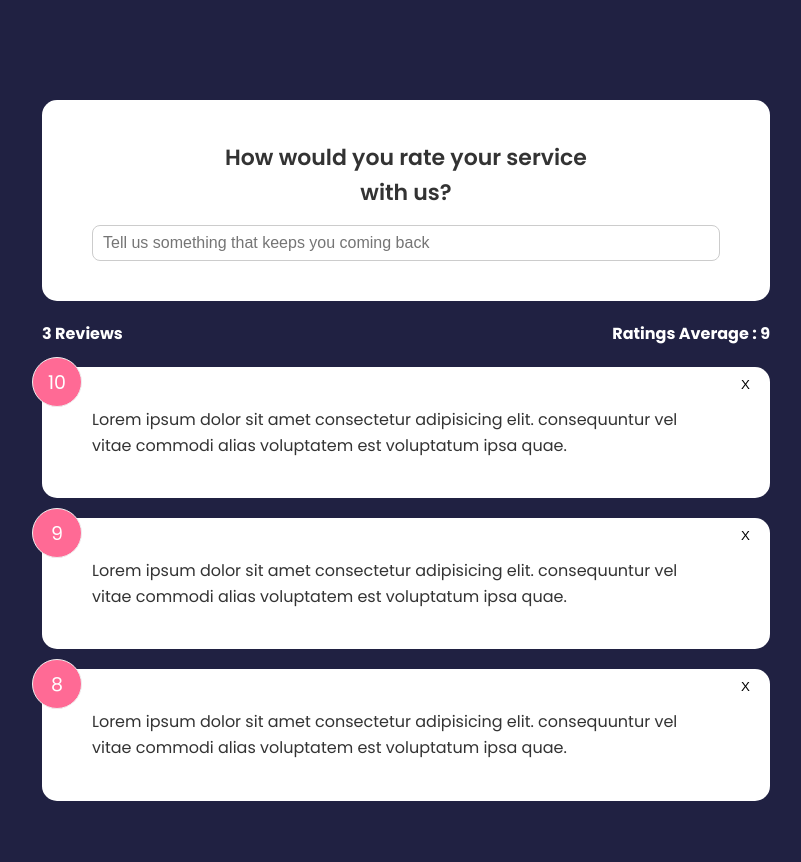
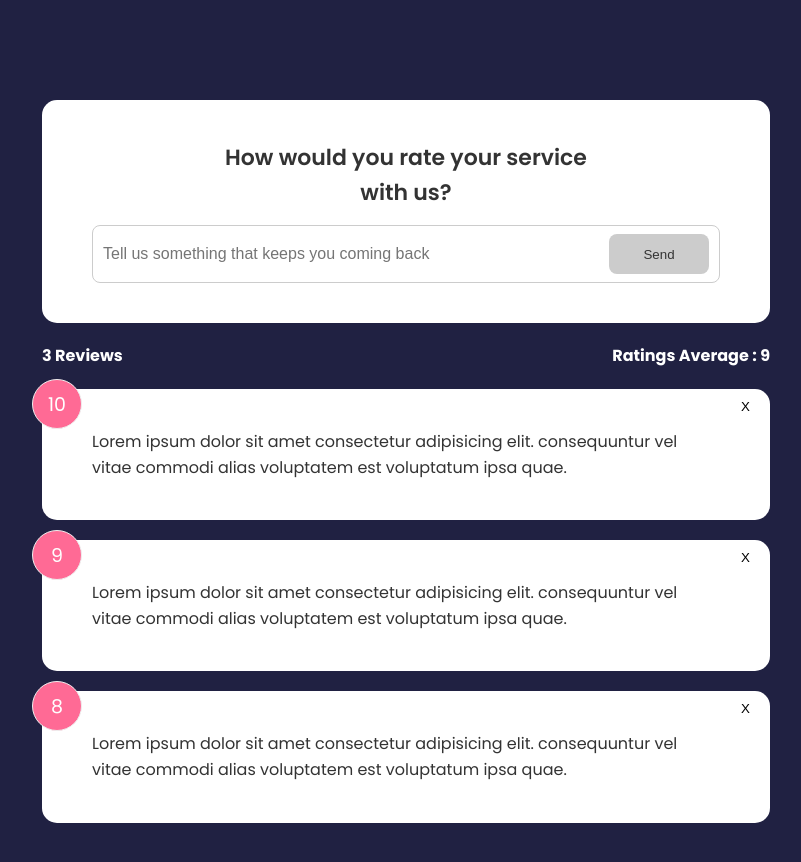
Before and after one commit to Sam44323/svelte-review, a Svelte app: page / in a window 1280 px wide. Shown: the top 862 px of the page, without its empty margins (234-1035 px from the left). Built offline with nearby package versions, Linux system fonts and the light colour scheme.

Commit message:
add: added importer support for button

```diff
--- a/src/components/FeedbackForm.svelte
+++ b/src/components/FeedbackForm.svelte
@@ -1,5 +1,6 @@
 <script lang="ts">
   import Card from "./Card.svelte";
+  import Button from "./Button.svelte";
 
   let text = "";
   let rating = 10;
@@ -20,7 +21,7 @@
         bind:value={text}
         placeholder="Tell us something that keeps you coming back"
       />
-      <!-- <Button disabled={btnDisabled} type="submit">Send</Button> -->
+      <Button disabled={btnDisabled} type="submit">Send</Button>
     </div>
     {#if message}
       <div class="message">
```
